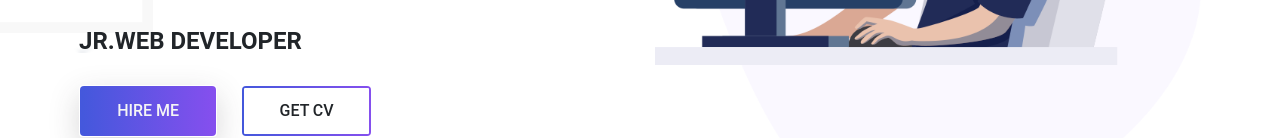
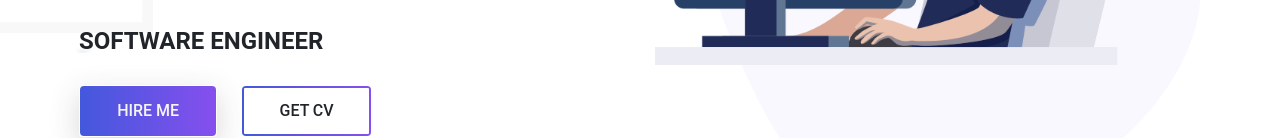
Before and after one commit to Raynald22/portfolio.github.io, a plain HTML site: page index.html in a window 1280 px wide. Shown: the part 550-688 px from the top of the page. Drawn offline with Linux system fonts and the light colour scheme.

Commit message:
Add files via upload

```diff
--- a/index.html
+++ b/index.html
@@ -89,7 +89,7 @@
                     <div class="col-lg-6 col-md-12 site-title">
                         <h3 class="title-text">Hey</h3>
                         <h1 class="title-text text-uppercase">I am Reynaldi</h1>
-                        <h4 class="title-text text-uppercase">Jr.Web Developer</h4>
+                        <h4 class="title-text text-uppercase">Software Engineer</h4>
                         <div class="site-buttons">
                             <div class="d-flex flex-row flex-wrap">
                                 <a type="button" href="mailto:inyourd7@gmail.com"
```
